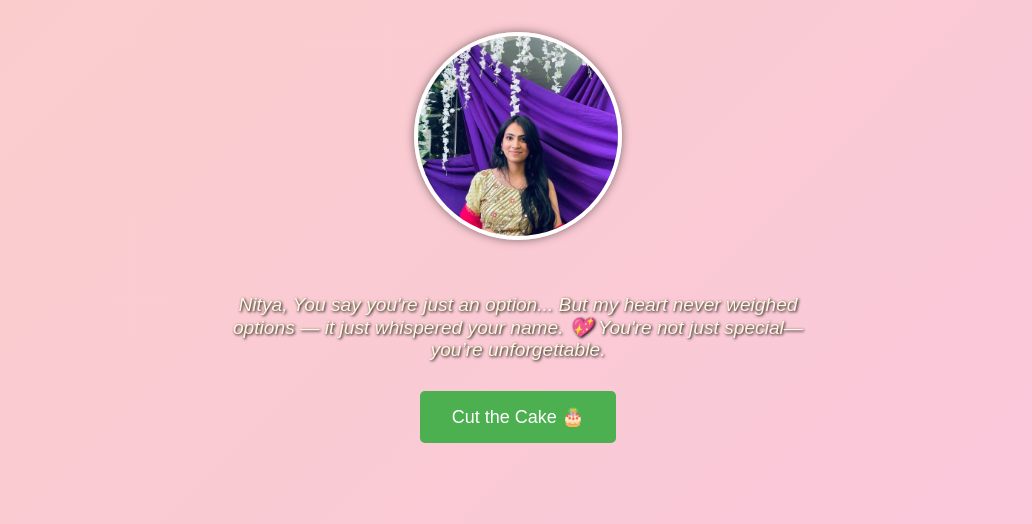
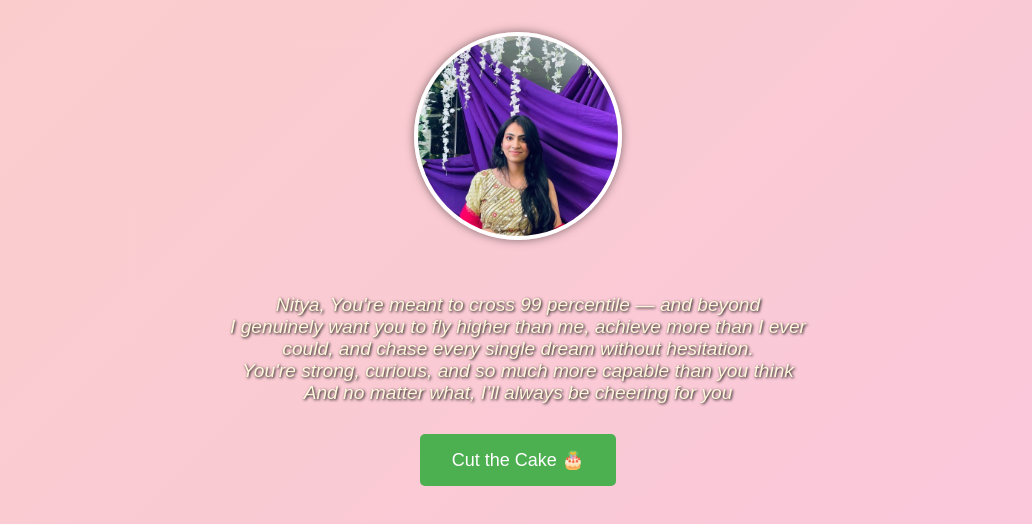
Before and after one commit to vaibhavgupta092/Birthday, a plain HTML site: page birthday-main.html in a window 1280 px wide. Shown: the part 208-732 px from the top of the page, without its empty margins (122-1154 px from the left). Drawn offline with Linux system fonts and the light colour scheme.

Commit message:
Update birthday-main.html

```diff
--- a/birthday-main.html
+++ b/birthday-main.html
@@ -11,9 +11,11 @@
     <img src="nitya.jpg" alt="Nitya's Photo" class="nitya-img" />
 
 <p class="personal-message">
-  Nitya, You say you're just an option...
-But my heart never weighed options — it just whispered your name. 💖
-  You're not just special—you’re unforgettable.
+  Nitya, You're meant to cross 99 percentile — and beyond<br>
+I genuinely want you to fly higher than me, achieve more than I ever could,
+and chase every single dream without hesitation.<br>
+  You're strong, curious, and so much more capable than you think<br>
+And no matter what, I’ll always be cheering for you
 </p>
 
     <button onclick="location.href='cake.html'">Cut the Cake 🎂</button>
```
